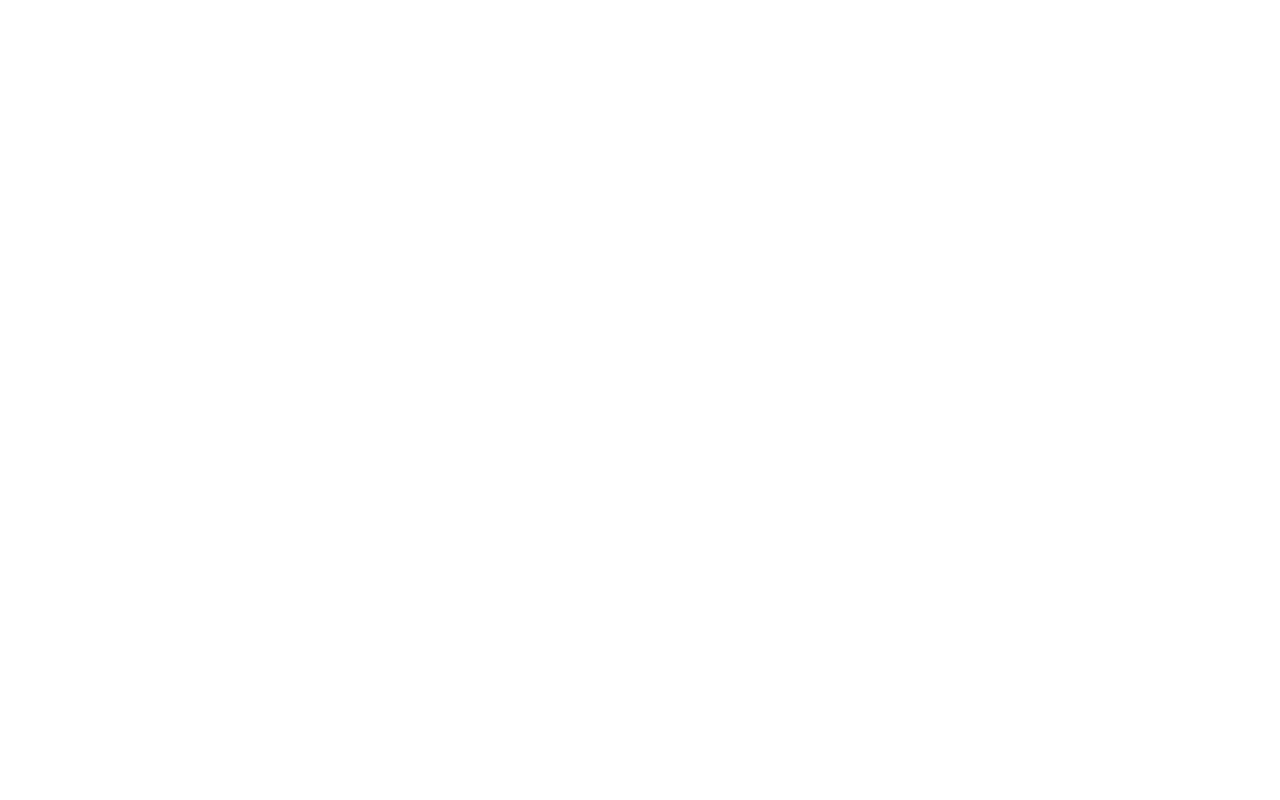
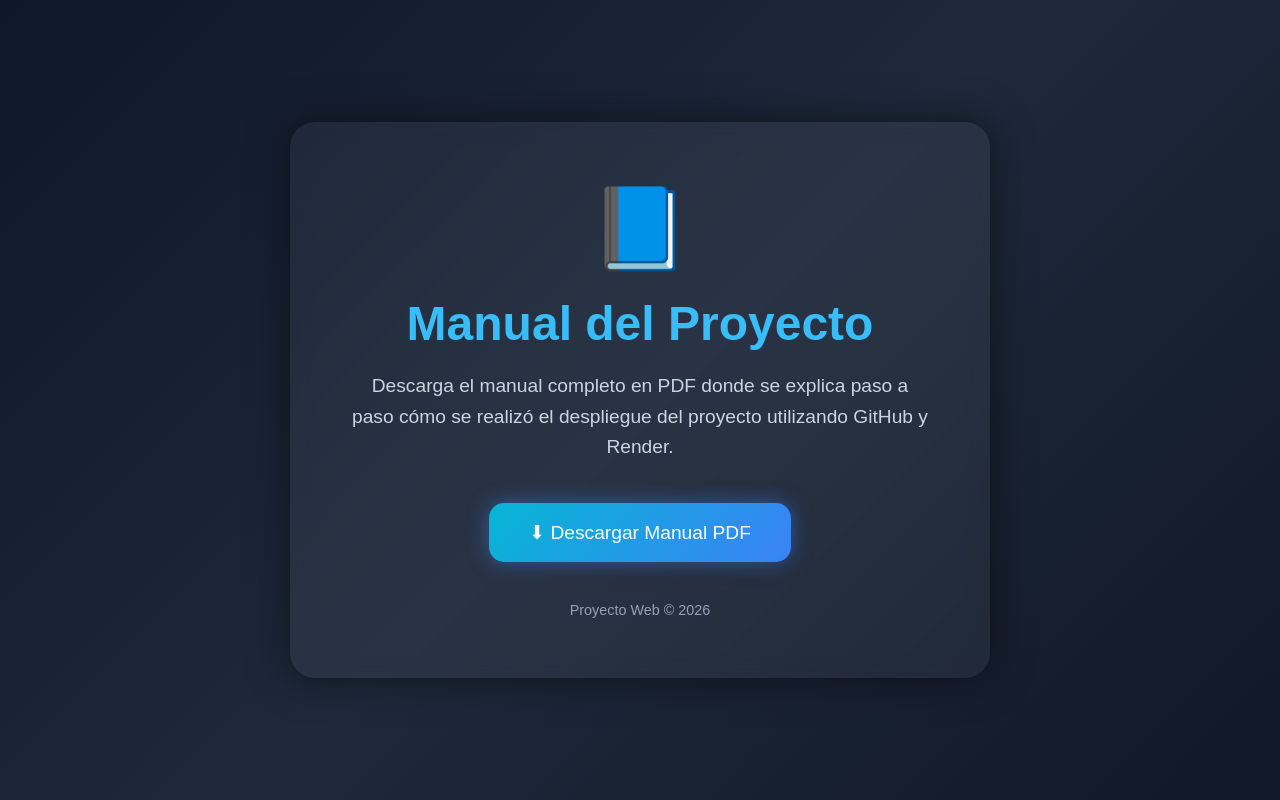
Before and after one commit to edgar-palac-03/ProyectoWeb, a plain HTML site: page index.html in a window 1280 px wide. Drawn offline with Linux system fonts and the light colour scheme.

Commit message:
Subiendo contenido

```diff
--- a/index.html
+++ b/index.html
@@ -1,11 +1,117 @@
 <!DOCTYPE html>
-<html lang="en">
+<html lang="es">
 <head>
-    <meta charset="UTF-8">
-    <meta name="viewport" content="width=git add ., initial-scale=1.0">
-    <title>Document</title>
+  <meta charset="UTF-8">
+  <meta name="viewport" content="width=device-width, initial-scale=1.0">
+  <title>Proyecto Web - Manual PDF</title>
+
+  <style>
+    *{
+      margin:0;
+      padding:0;
+      box-sizing:border-box;
+      font-family:Arial, Helvetica, sans-serif;
+    }
+
+    body{
+      background:linear-gradient(135deg,#0f172a,#1e293b,#111827);
+      color:white;
+      min-height:100vh;
+      display:flex;
+      justify-content:center;
+      align-items:center;
+      overflow:hidden;
+    }
+
+    .container{
+      text-align:center;
+      background:rgba(255,255,255,0.05);
+      padding:60px;
+      border-radius:25px;
+      backdrop-filter:blur(10px);
+      box-shadow:0 0 40px rgba(0,0,0,0.5);
+      width:90%;
+      max-width:700px;
+      animation:fadeIn 1.2s ease;
+    }
+
+    h1{
+      font-size:3rem;
+      margin-bottom:20px;
+      color:#38bdf8;
+    }
+
+    p{
+      font-size:1.2rem;
+      margin-bottom:40px;
+      color:#cbd5e1;
+      line-height:1.6;
+    }
+
+    .btn{
+      display:inline-block;
+      padding:18px 40px;
+      background:linear-gradient(135deg,#06b6d4,#3b82f6);
+      color:white;
+      text-decoration:none;
+      font-size:1.2rem;
+      border-radius:15px;
+      transition:0.3s;
+      box-shadow:0 0 20px rgba(59,130,246,0.5);
+    }
+
+    .btn:hover{
+      transform:scale(1.08);
+      box-shadow:0 0 30px rgba(6,182,212,0.8);
+    }
+
+    .icon{
+      font-size:80px;
+      margin-bottom:20px;
+    }
+
+    footer{
+      margin-top:40px;
+      color:#94a3b8;
+      font-size:0.9rem;
+    }
+
+    @keyframes fadeIn{
+      from{
+        opacity:0;
+        transform:translateY(30px);
+      }
+      to{
+        opacity:1;
+        transform:translateY(0);
+      }
+    }
+  </style>
 </head>
+
 <body>
+
+  <div class="container">
+
+    <div class="icon">📘</div>
+
+    <h1>Manual del Proyecto</h1>
+
+    <p>
+      Descarga el manual completo en PDF donde se explica
+      paso a paso cómo se realizó el despliegue del proyecto
+      utilizando GitHub y Render.
+    </p>
+
+    <a class="btn" href="manual.pdf" download>
+      ⬇ Descargar Manual PDF
+    </a>
+
+    <footer>
+      Proyecto Web © 2026
+    </footer>
+
+  </div>
 
 </body>
 </html>
```
